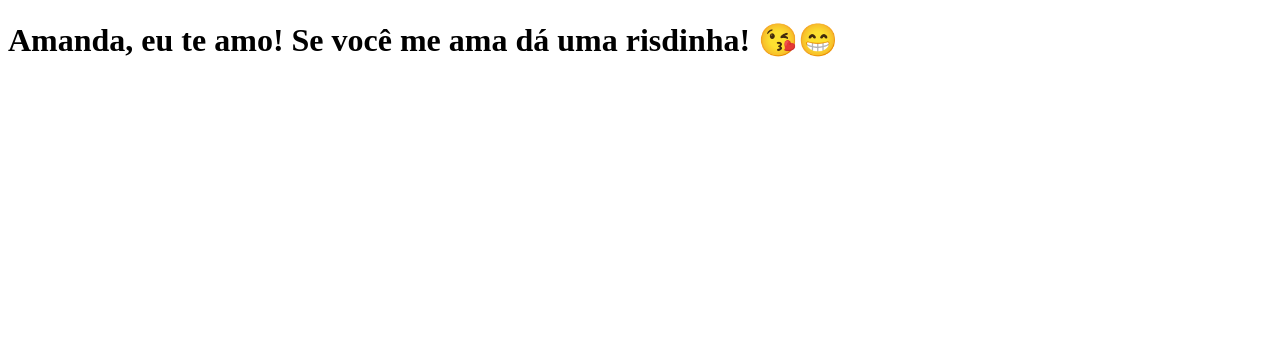
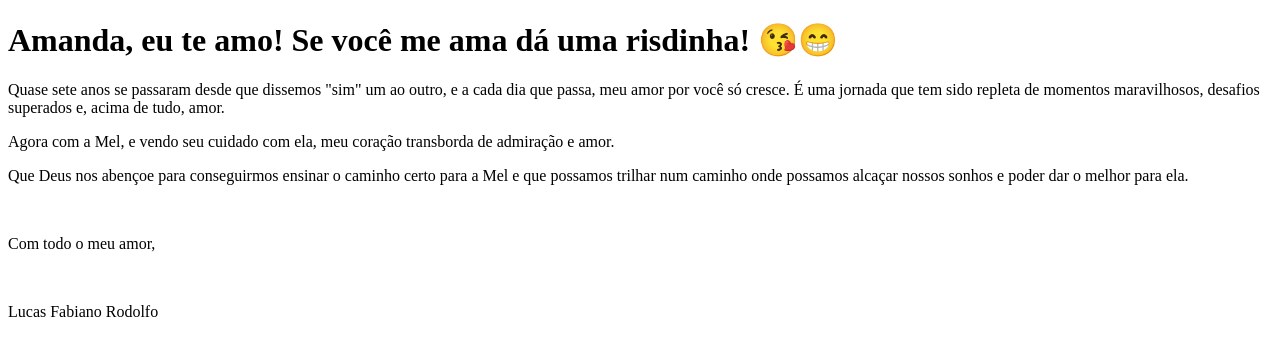
Before and after one commit to Luckaos/clone-tabnews, a Next.js app: page / in a window 1280 px wide. Shown: the top 356 px of the page. Built offline with nearby package versions, Linux system fonts and the light colour scheme.

Commit message:
Elaborando uma  mensagem mais completa

```diff
--- a/pages/index.js
+++ b/pages/index.js
@@ -1,5 +1,15 @@
 function Home(){
-    return <h1>Amanda, eu te amo! Se você me ama dá uma risdinha! 😘😁</h1>
+    return <>
+    <h1>Amanda, eu te amo! Se você me ama dá uma risdinha! 😘😁</h1>
+
+    <p>Quase sete anos se passaram desde que dissemos "sim" um ao outro, e a cada dia que passa, meu amor por você só cresce. É uma jornada que tem sido repleta de momentos maravilhosos, desafios superados e, acima de tudo, amor.</p>
+    <p>Agora com a Mel, e vendo seu cuidado com ela, meu coração transborda de admiração e amor.</p>
+    <p>Que Deus nos abençoe para conseguirmos ensinar o caminho certo para a Mel e que possamos trilhar num caminho onde possamos alcaçar nossos sonhos e poder dar o melhor para ela.</p>
+    <br/>
+    <p>Com todo o meu amor,</p>
+    <br />
+    <p>Lucas Fabiano Rodolfo</p>
+    </>
 }
 
 export default Home;
```
